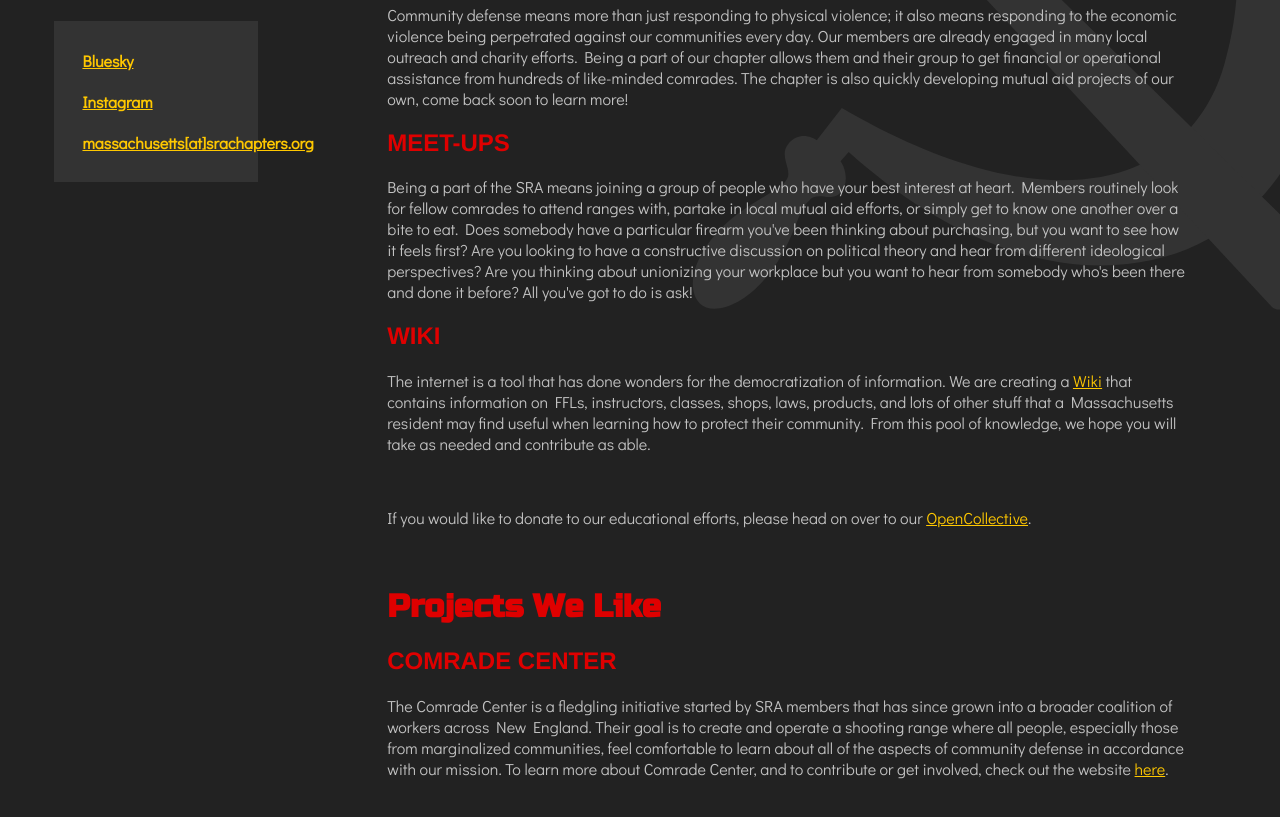
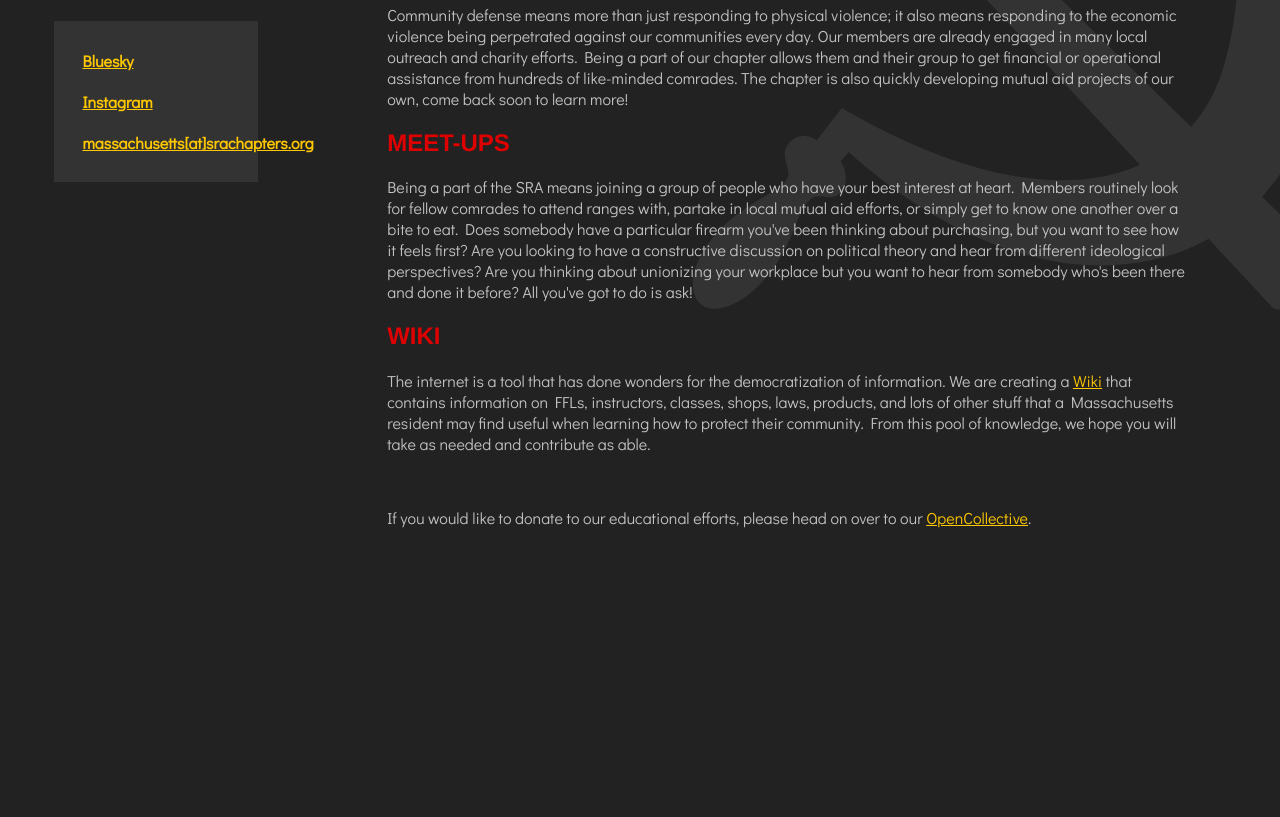
Before and after one commit to ma-sra/website, a plain HTML site: page projects.html in a window 1280 px wide. Shown: the part 341-1158 px from the top of the page. After the commit the page ends 934 px from the top, so only its background shows below. Drawn offline with nearby package versions, Linux system fonts and the light colour scheme.

Commit message:
Update projects.html
Removed Comrade Center section

```diff
--- a/projects.html
+++ b/projects.html
@@ -97,17 +97,6 @@ function myFunction() {
       If you would like to donate to our educational efforts, please head on over to our <a href="https://opencollective.com/massachusetts-sra">OpenCollective</a>.
     </p>
     <br/>
-
-    <h1>Projects We Like</h1>
-    <h2>Comrade Center</h2>
-    <p>
-      The Comrade Center is a fledgling initiative started by SRA members that has since grown into
-      a broader coalition of workers across New England. Their goal is to create and operate a shooting range where all
-      people, especially those from marginalized communities, feel comfortable to learn about all of
-      the aspects of community defense in accordance with our mission.
-      To learn more about Comrade Center, and to contribute or get involved, check out the website
-      <a href="https://comradecenter.org/" target="_blank">here</a>.
-    </p>
   </div>
 
   </div>
```
